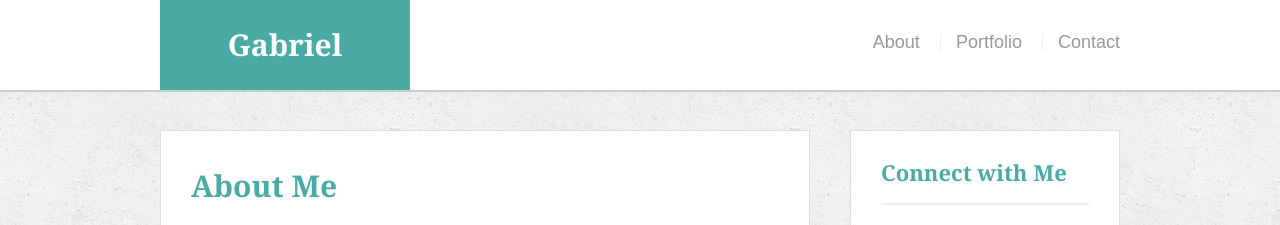
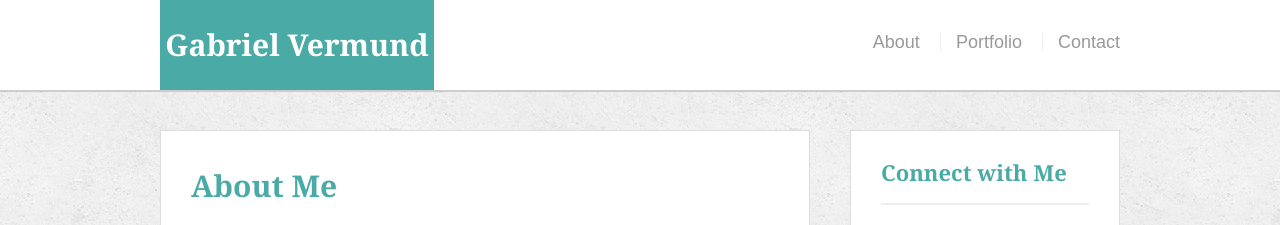
Before and after one commit to halvor311/Basic-Portfolio, a plain HTML site: page index.html in a window 1280 px wide. Shown: the top 225 px of the page. Drawn offline with Linux system fonts and the light colour scheme.

Commit message:
Full Name

```diff
--- a/assets/css/style.css
+++ b/assets/css/style.css
@@ -65,7 +65,7 @@ h3 {
 
 #logo {
   float: left;
-  width: 250px;
+  width: 274px;
   height: 90px;
   font-family: Georgia, Times, "Times New Roman", serif;
   font-size: 30px;
```
